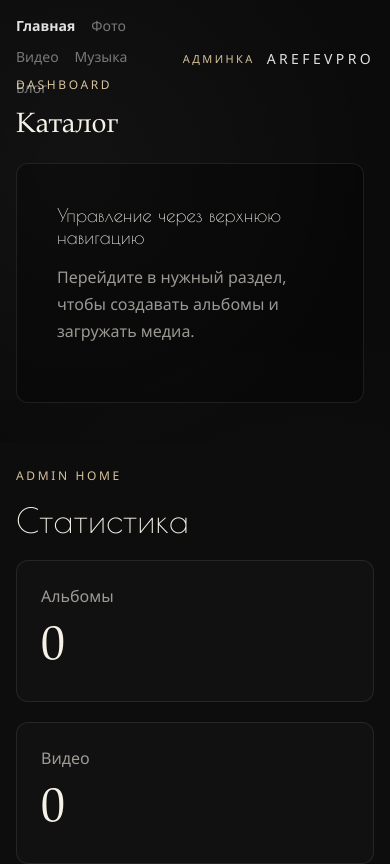
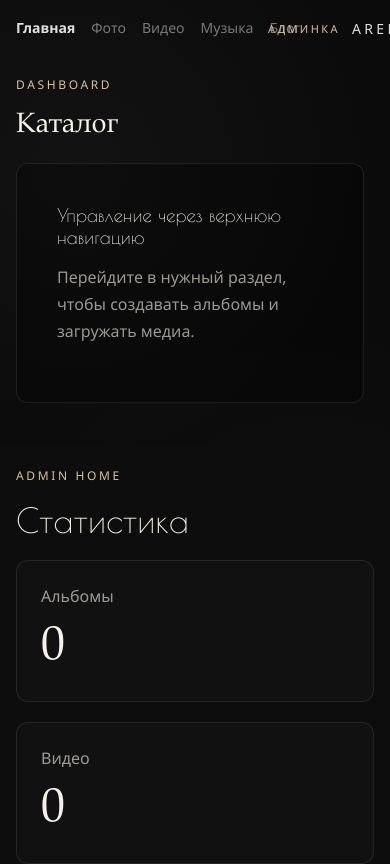
Before and after one commit to userproturbo/arefevpro-web, a Next.js app: page /admin in a window 390 px wide. Shown: the top 864 px of the page. Built offline with nearby package versions, Linux system fonts and the light colour scheme; no server answers; the database is empty.

Commit message:
fix: responsive hero layout for mobile

```diff
--- a/styles/layout.css
+++ b/styles/layout.css
@@ -467,7 +467,7 @@
 
   .viewer-header .nav-left {
     display: flex;
-    flex-wrap: wrap;
+    flex-wrap: nowrap;
     gap: 12px 16px;
     max-width: 240px;
     font-size: clamp(11px, 3.1vw, 13px);
--- a/styles/photo.css
+++ b/styles/photo.css
@@ -769,7 +769,7 @@
   }
 
   .photo-page .photo-mobile-slider {
-    grid-auto-columns: 82%;
+    grid-auto-columns: 50%;
   }
 
   .photo-page .photo-mobile-stack {
```
